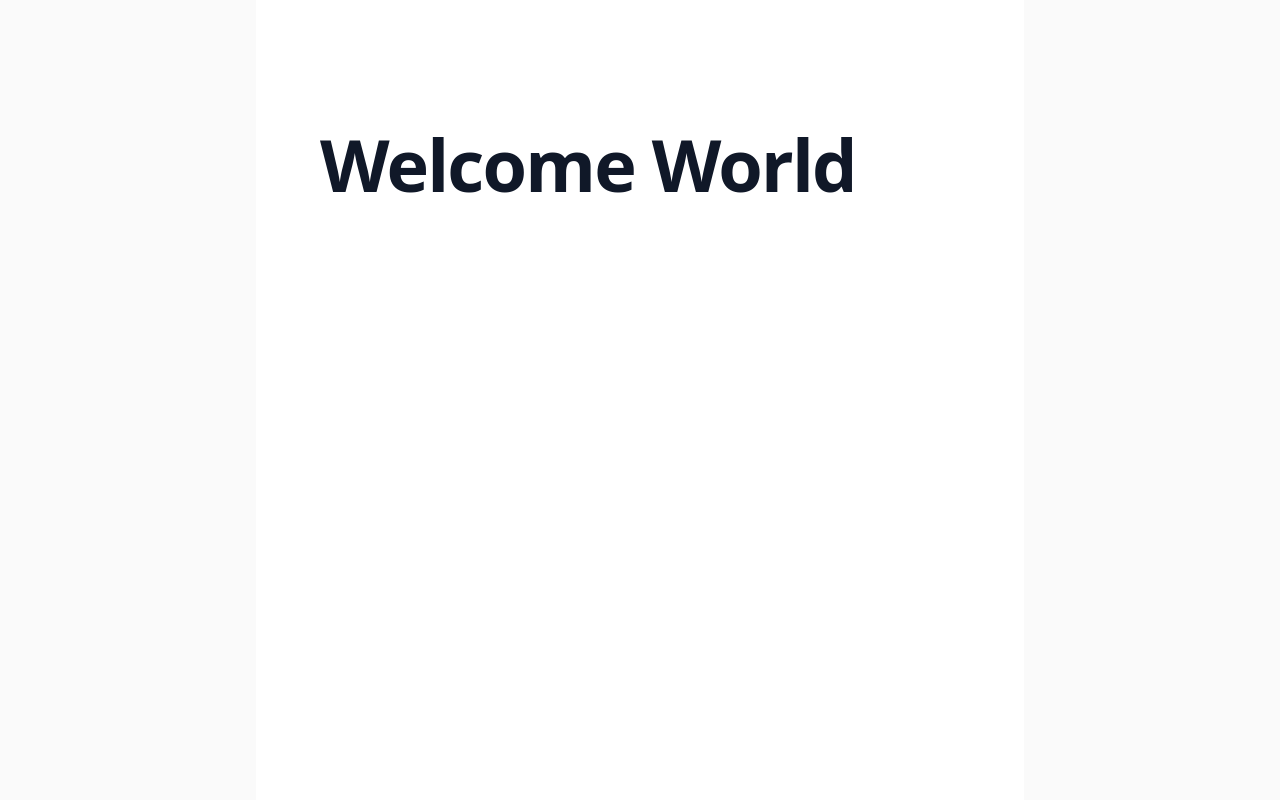
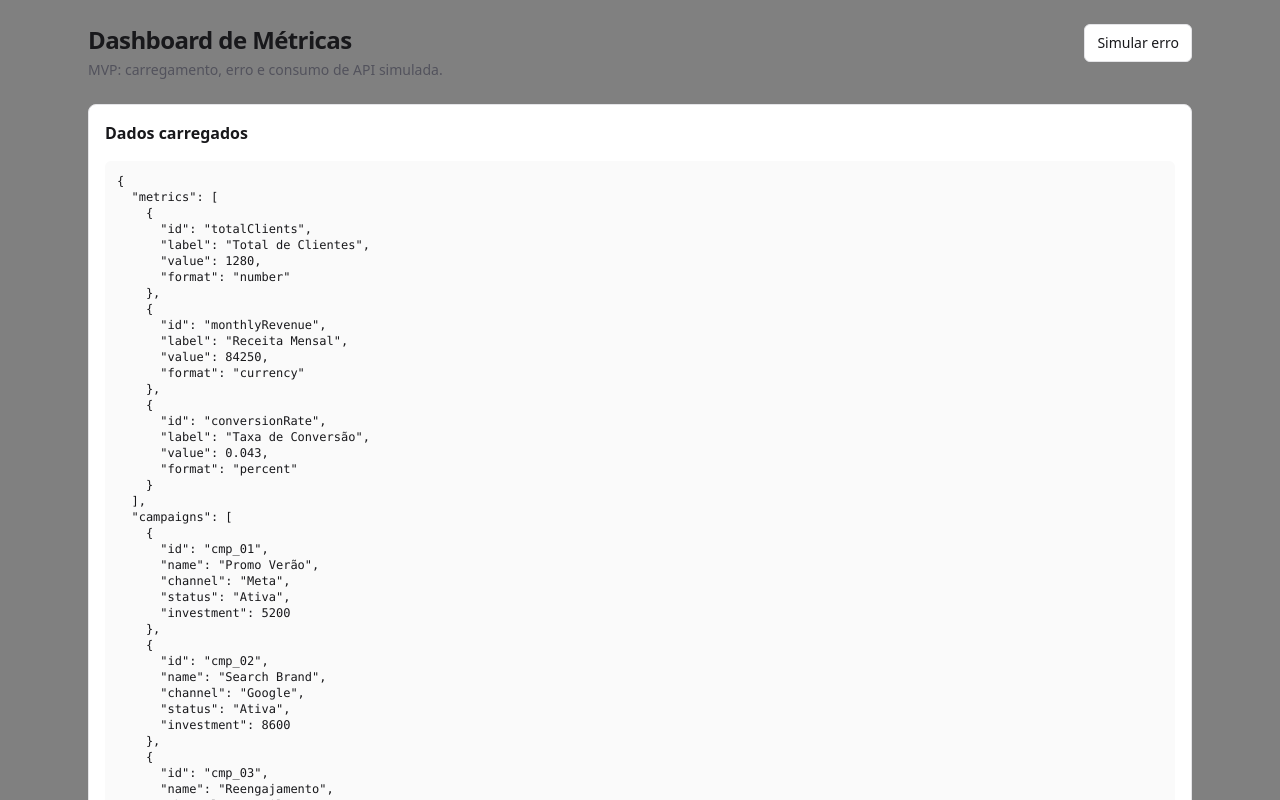
Before and after one commit to PatrickCosta7/metric-dashboard-stalse, a Next.js app: page / in a window 1280 px wide. Shown: the top 800 px of the page. Built offline with nearby package versions, Linux system fonts and the light colour scheme.

Commit message:
feat: implement loading, error handling, and API simulation in dashboard

```diff
--- a/src/app/page.tsx
+++ b/src/app/page.tsx
@@ -1,15 +1,113 @@
-import Image from "next/image";
+'use client';
+
+import { useEffect, useState } from 'react';
+import type { DashboardResponse } from '@/types/dashboard';
+import { Alert } from '@/components/Alert';
+import { Skeleton } from '@/components/Skeleton';
+
+type LoadState =
+  | { status: 'loading' }
+  | { status: 'error'; message: string }
+  | { status: 'success'; data: DashboardResponse };
 
 export default function Home() {
+  const [state, setState] = useState<LoadState>({ status: 'loading' });
+  const [simulateError, setSimulateError] = useState(false);
+
+  useEffect(() => {
+    let cancelled = false;
+
+    async function load() {
+      try {
+        setState({ status: 'loading' });
+
+        await new Promise((r) => setTimeout(r, 600));
+
+        const endpoint = simulateError ? '/api/data?error=1' : '/api/data';
+        const res = await fetch(endpoint, { cache: 'no-store' });
+
+        if (!res.ok) {
+          throw new Error(`Falha ao buscar dados (HTTP ${res.status})`);
+        }
+
+        const data = (await res.json()) as DashboardResponse;
+
+        if (!cancelled) {
+          setState({ status: 'success', data });
+        }
+      } catch (err) {
+        const message = err instanceof Error ? err.message : 'Erro desconhecido';
+        if (!cancelled) {
+          setState({ status: 'error', message });
+        }
+      }
+    }
+
+    load();
+
+    return () => {
+      cancelled = true;
+    };
+  }, [simulateError]);
+
   return (
-    <div className="flex min-h-screen items-center justify-center bg-zinc-50 font-sans dark:bg-black">
-      <main className="flex min-h-screen w-full max-w-3xl flex-col items-center justify-between py-32 px-16 bg-white dark:bg-black sm:items-start">
-        <div className="flex flex-col items-center gap-2 sm:items-start">
-          <h1 className="text-5xl font-bold tracking-tight text-gray-900 dark:text-white sm:text-7xl">
-            Welcome World
+    <main className="mx-auto max-w-6xl p-4 sm:p-6">
+      <header className="mb-6 flex items-start justify-between gap-4">
+        <div>
+          <h1 className="text-2xl font-bold tracking-tight text-zinc-900 dark:text-zinc-50">
+            Dashboard de Métricas
           </h1>
+          <p className="mt-1 text-sm text-zinc-600 dark:text-zinc-300">
+            MVP: carregamento, erro e consumo de API simulada.
+          </p>
         </div>
-      </main>
-    </div>
+
+        <button
+          type="button"
+          onClick={() => setSimulateError((v) => !v)}
+          className="rounded-md border border-zinc-200 bg-white px-3 py-2 text-sm font-medium text-zinc-900 hover:bg-zinc-50 dark:border-zinc-800 dark:bg-zinc-950 dark:text-zinc-50 dark:hover:bg-zinc-900"
+        >
+          {simulateError ? 'Desativar erro' : 'Simular erro'}
+        </button>
+      </header>
+
+      {state.status === 'loading' && (
+        <div className="space-y-4">
+          <div className="grid grid-cols-1 gap-4 sm:grid-cols-3">
+            <Skeleton className="h-24" />
+            <Skeleton className="h-24" />
+            <Skeleton className="h-24" />
+          </div>
+
+          <Skeleton className="h-64" />
+
+          <div className="space-y-2">
+            <Skeleton className="h-10" />
+            <Skeleton className="h-10" />
+            <Skeleton className="h-10" />
+            <Skeleton className="h-10" />
+          </div>
+        </div>
+      )}
+
+      {state.status === 'error' && (
+        <Alert
+          title="Não foi possível carregar o dashboard"
+          description={state.message}
+        />
+      )}
+
+      {state.status === 'success' && (
+        <section className="rounded-lg border border-zinc-200 bg-white p-4 dark:border-zinc-800 dark:bg-zinc-950">
+          <h2 className="text-base font-semibold text-zinc-900 dark:text-zinc-50">
+            Dados carregados
+          </h2>
+
+          <pre className="mt-4 overflow-auto rounded-md bg-zinc-50 p-3 text-xs text-zinc-900 dark:bg-zinc-900 dark:text-zinc-50">
+            {JSON.stringify(state.data, null, 2)}
+          </pre>
+        </section>
+      )}
+    </main>
   );
 }
--- /dev/null
+++ b/src/components/Alert.tsx
@@ -0,0 +1,16 @@
+type AlertProps = {
+  title?: string;
+  description: string;
+};
+
+export function Alert({ title = 'Ops!', description }: AlertProps) {
+  return (
+    <div
+      role="alert"
+      className="rounded-lg border border-red-200 bg-red-50 p-4 text-red-900"
+    >
+      <div className="font-semibold">{title}</div>
+      <div className="mt-1 text-sm">{description}</div>
+    </div>
+  );
+}
--- /dev/null
+++ b/src/components/Skeleton.tsx
@@ -0,0 +1,14 @@
+type SkeletonProps = {
+  className?: string;
+};
+
+export function Skeleton({ className = '' }: SkeletonProps) {
+  return (
+    <div
+      className={[
+        'animate-pulse rounded-md bg-zinc-200/70 dark:bg-zinc-800/60',
+        className,
+      ].join(' ')}
+    />
+  );
+}
```
